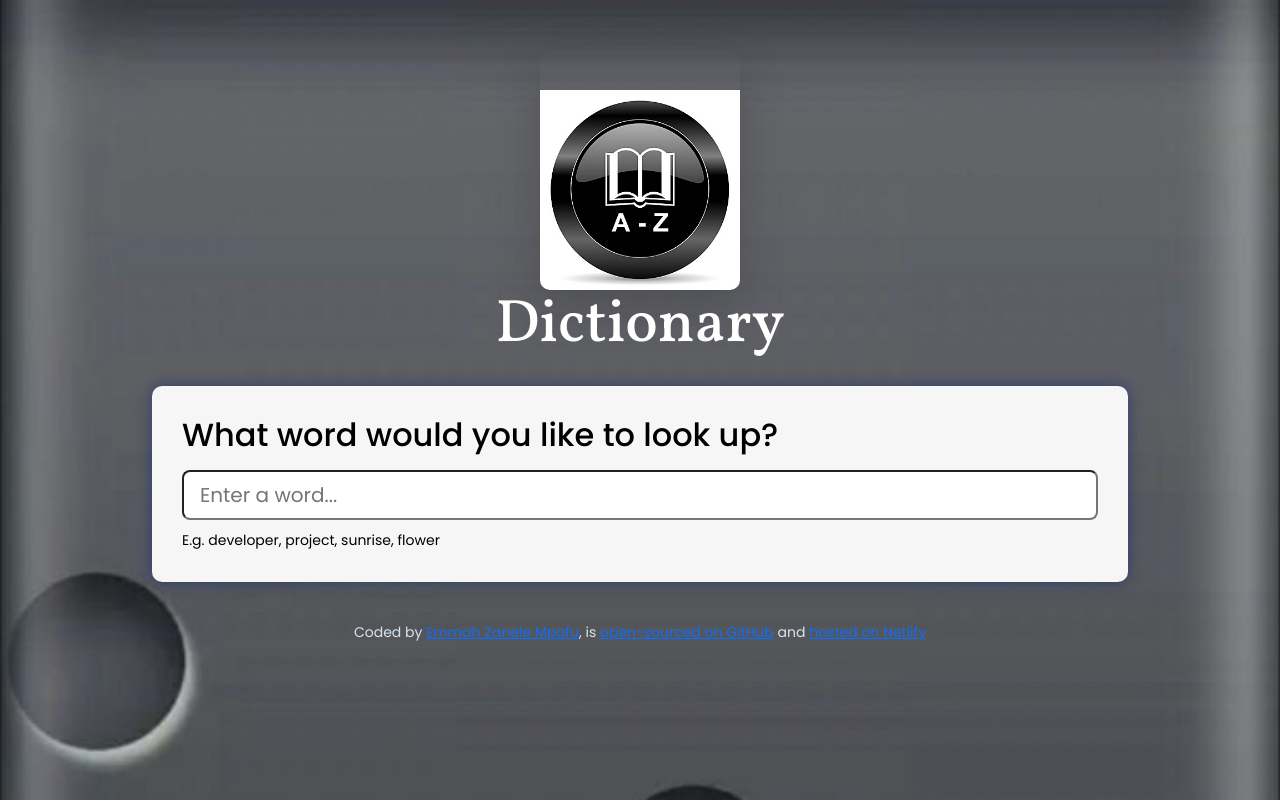
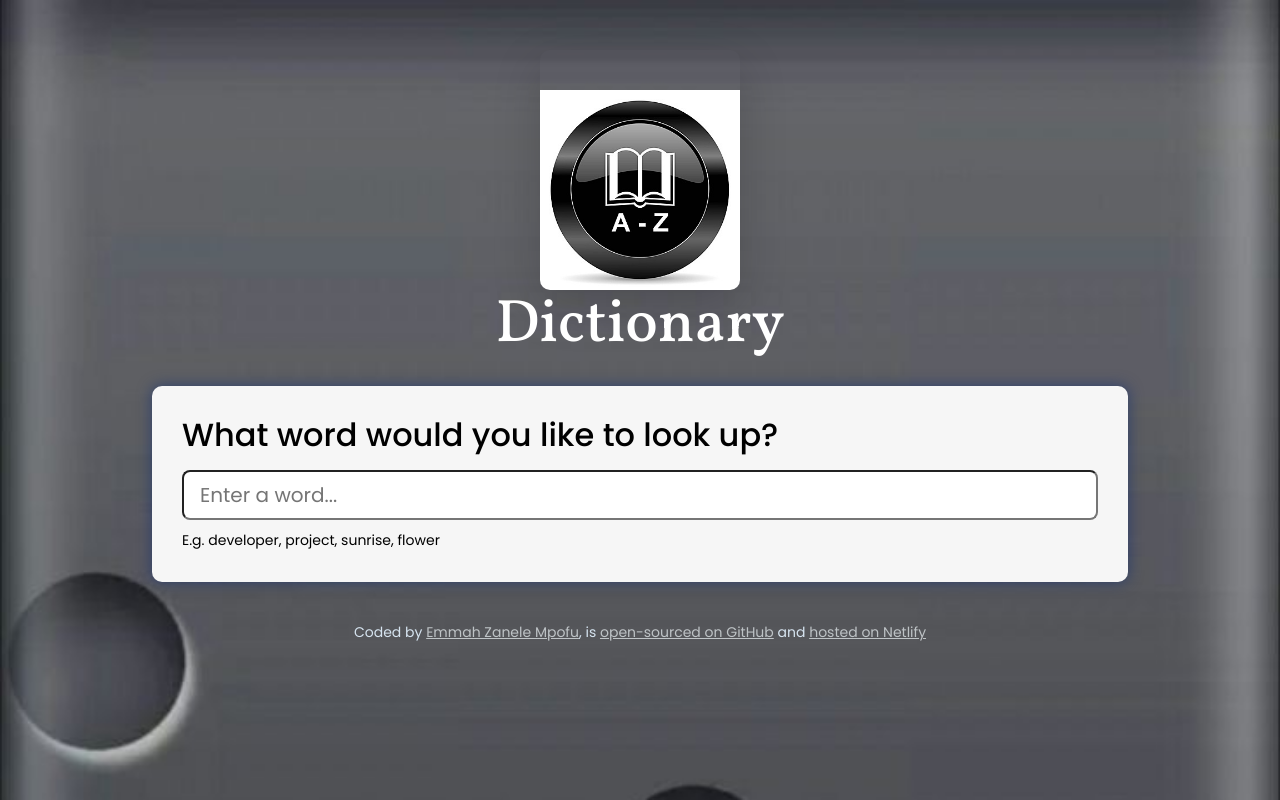
Before and after one commit to Zaemah/dictionary, a React (Create React App) app: page / in a window 1280 px wide. Built offline with nearby package versions, Linux system fonts and the light colour scheme.

Commit message:
Update index.css

```diff
--- a/src/index.css
+++ b/src/index.css
@@ -84,7 +84,7 @@ footer {
 color: var(--second-color);
 }
 a {
-  color: steel;
+  color: #BEC3C6;
 }
 @media (max-width: 800px) {
   .container {
```
